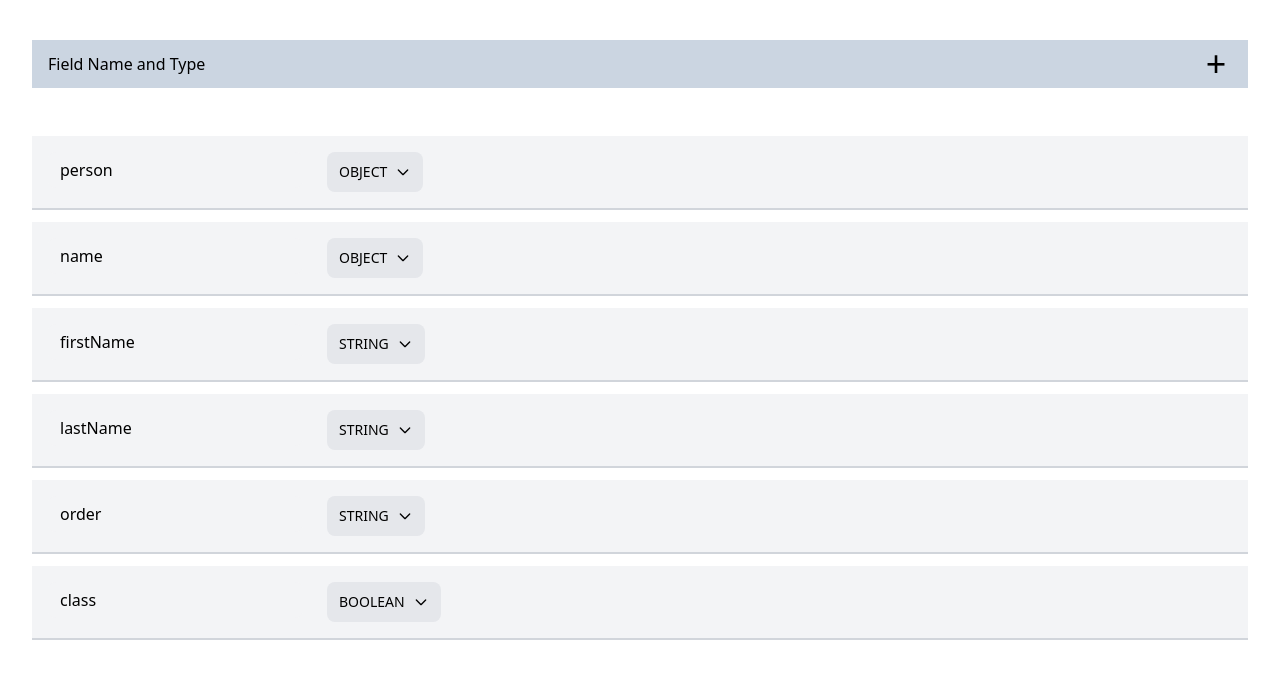
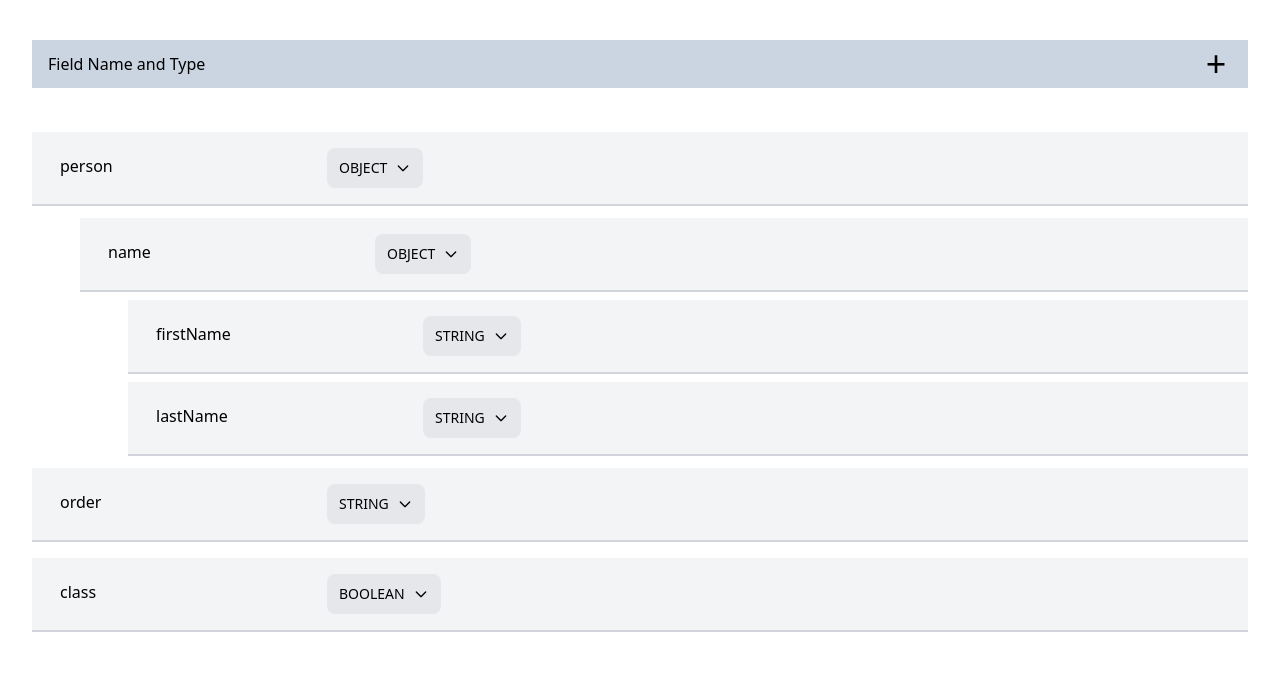
Before and after one commit to anshkush92/cosmocloud, a React (Create React App) app: page / in a window 1280 px wide. Shown: the top 678 px of the page. Built offline with nearby package versions, Linux system fonts and the light colour scheme.

Commit message:
Added the child structure
Signed-off-by: anshkush92college <imt_2020013@iiitm.ac.in>

```diff
--- a/src/components/row/Row.jsx
+++ b/src/components/row/Row.jsx
@@ -21,7 +21,7 @@ const Row = ({ item }) => {
 
   return (
     <>
-      <div className='flex bg-gray-100 group hover:bg-gray-200 mx-8 my-1 p-4 border-b-2 border-gray-300 gap-4 items-center justify-between'>
+      <div className='flex bg-gray-100 group hover:bg-gray-200 mx-8 p-4 border-b-2 border-gray-300 gap-4 items-center justify-between'>
         <div className='flex'>
           <Field body={body} />
           <DataTypes
@@ -36,9 +36,11 @@ const Row = ({ item }) => {
         </div>
       </div>
 
-      {items?.map((item, index) => (
-        <Row item={item} key={index} />
-      ))}
+      <div className='pl-12 mt-2'>
+        {items?.map((item, index) => (
+          <Row item={item} key={index} />
+        ))}
+      </div>
     </>
   );
 };
```
